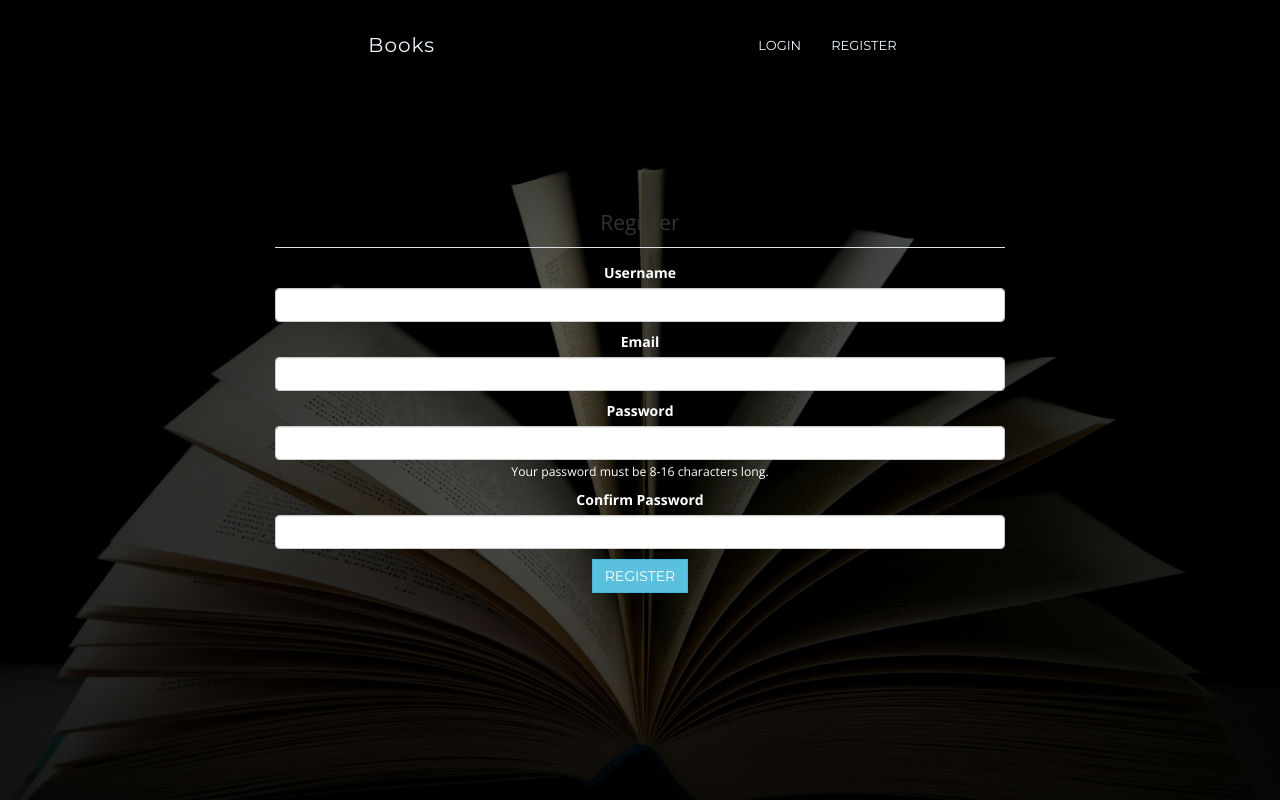
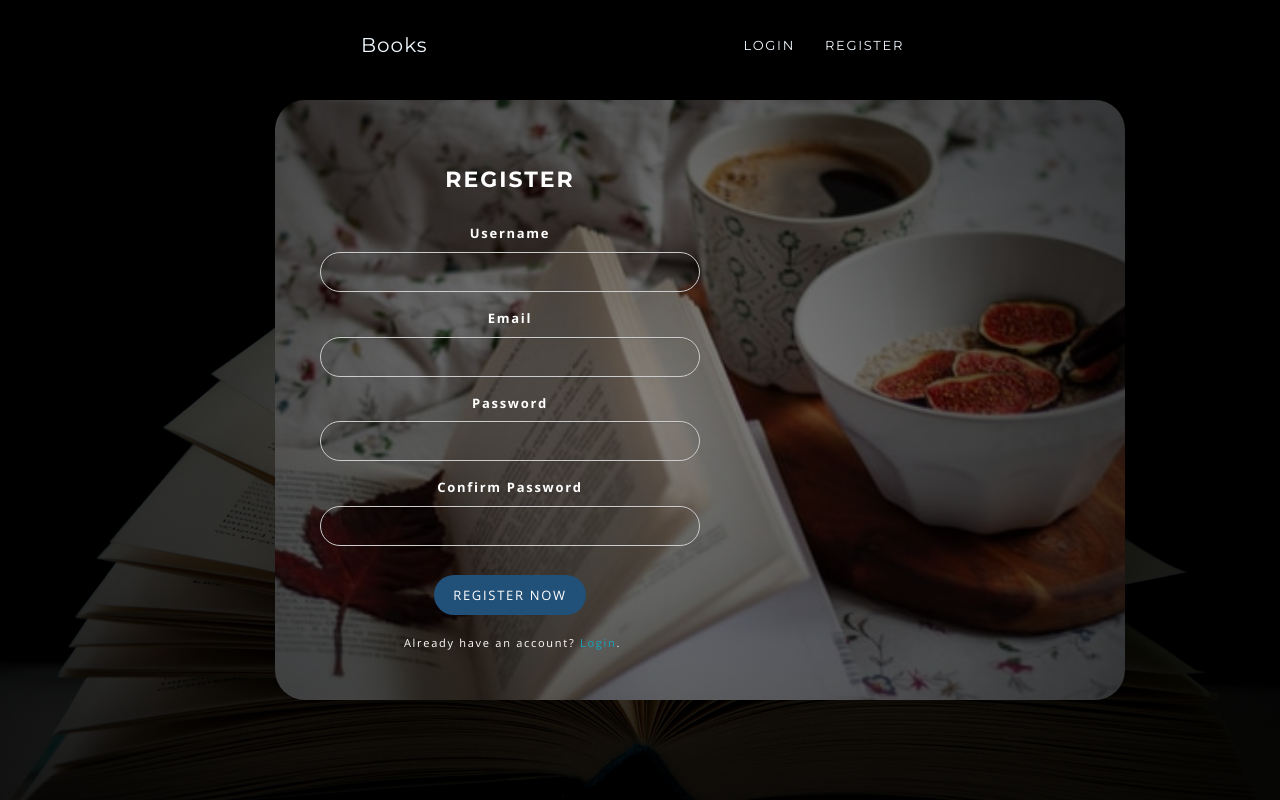
Before and after one commit to b-codex/Books, a Flask app: page /register in a window 1280 px wide. Run offline with Flask 2, Linux system fonts and the light colour scheme; some libraries are stand-ins or nearby versions.

Commit message:
style changes

```diff
--- /dev/null
+++ b/flask_app/static/css/form-style.css
@@ -0,0 +1,249 @@
+* {
+    -webkit-box-sizing: border-box;
+    -moz-box-sizing: border-box;
+    box-sizing: border-box;
+    letter-spacing: 1.7px;
+}
+
+body {
+    color: #666;
+    font-size: 13px;
+    margin: 0;
+}
+
+input,
+textarea,
+select,
+button {
+    color: #333;
+    font-size: 13px;
+}
+
+p,
+h1,
+h2,
+h3,
+h4,
+h5,
+h6,
+ul {
+    margin: 0;
+}
+
+img {
+    max-width: 100%;
+}
+
+ul {
+    padding-left: 0;
+    margin-bottom: 0;
+}
+
+a:hover {
+    text-decoration: none;
+}
+
+:focus {
+    outline: none;
+}
+
+.wrapper {
+    min-height: 100vh;
+    background-size: cover;
+    background-repeat: no-repeat;
+    display: flex;
+    align-items: center;
+}
+
+.inner {
+    min-width: 850px;
+    margin: auto;
+    padding-top: 68px;
+    padding-bottom: 48px;
+    background-image: radial-gradient(circle at 50% 50%, rgba(0, 0, 0, 0.46), rgba(0, 0, 0, 0.88)), url('../img/bg.jpg');
+    background-repeat: no-repeat;
+    background-size: contain;
+    background-attachment: fixed;
+    background-position: center center;
+}
+
+.inner h3 {
+    text-transform: uppercase;
+    font-size: 22px;
+    text-align: center;
+    margin-bottom: 32px;
+    color: #333;
+    letter-spacing: 2px;
+}
+
+form {
+    width: 50%;
+    padding-left: 45px;
+}
+
+.form-group {
+    display: flex;
+}
+
+.form-group .form-wrapper {
+    width: 50%;
+}
+
+.form-group .form-wrapper:first-child {
+    margin-right: 20px;
+}
+
+.form-wrapper {
+    margin-bottom: 17px;
+}
+
+.form-wrapper label {
+    margin-bottom: 9px;
+    display: block;
+}
+
+.form-control {
+    border: 1px solid #ccc;
+    display: block;
+    width: 100%;
+    height: 40px;
+    padding: 0 20px;
+    border-radius: 20px;
+    background: none;
+}
+
+.form-control:focus {
+    border: 1px solid #ae3c33;
+}
+
+select {
+    -moz-appearance: none;
+    -webkit-appearance: none;
+    cursor: pointer;
+    padding-left: 20px;
+}
+
+select option[value=""][disabled] {
+    display: none;
+}
+
+.button {
+    border: none;
+    width: 152px;
+    height: 40px;
+    margin: auto;
+    margin-top: 29px;
+    cursor: pointer;
+    display: flex;
+    align-items: center;
+    justify-content: center;
+    padding: 0;
+    background: #215079;
+    font-size: 13px;
+    color: #fff;
+    text-transform: uppercase;
+    border-radius: 20px;
+    overflow: hidden;
+    -webkit-transform: perspective(1px) translateZ(0);
+    transform: perspective(1px) translateZ(0);
+    box-shadow: 0 0 1px rgba(0, 0, 0, 0);
+    position: relative;
+    -webkit-transition-property: color;
+    transition-property: color;
+    -webkit-transition-duration: 0.5s;
+    transition-duration: 0.5s;
+}
+
+.button:before {
+    content: "";
+    position: absolute;
+    z-index: -1;
+    top: 0;
+    left: 0;
+    right: 0;
+    bottom: 0;
+    background: #337ab7;
+    -webkit-transform: scaleX(0);
+    transform: scaleX(0);
+    -webkit-transform-origin: 0 50%;
+    transform-origin: 0 50%;
+    -webkit-transition-property: transform;
+    transition-property: transform;
+    -webkit-transition-duration: 0.5s;
+    transition-duration: 0.5s;
+    -webkit-transition-timing-function: ease-out;
+    transition-timing-function: ease-out;
+}
+
+.button:hover:before {
+    -webkit-transform: scaleX(1);
+    transform: scaleX(1);
+    -webkit-transition-timing-function: cubic-bezier(0.52, 1.64, 0.37, 0.66);
+    transition-timing-function: cubic-bezier(0.52, 1.64, 0.37, 0.66);
+}
+
+.checkbox {
+    position: relative;
+}
+
+.checkbox label {
+    padding-left: 22px;
+    cursor: pointer;
+}
+
+.checkbox input {
+    position: absolute;
+    opacity: 0;
+    cursor: pointer;
+}
+
+.checkbox input:checked~.checkmark:after {
+    display: block;
+}
+
+.checkmark {
+    position: absolute;
+    top: 50%;
+    left: 0;
+    transform: translateY(-50%);
+    height: 12px;
+    width: 13px;
+    border-radius: 2px;
+    background-color: #ebebeb;
+    border: 1px solid #ccc;
+    color: #000;
+    font-size: 10px;
+    font-weight: bolder;
+}
+
+.checkmark:after {
+    position: absolute;
+    top: 50%;
+    left: 50%;
+    transform: translate(-50%, -50%);
+    display: none;
+    content: '\f26b';
+}
+
+@media (max-width: 991px) {
+    .inner {
+        min-width: 768px;
+    }
+}
+
+@media (max-width: 767px) {
+    .inner {
+        min-width: auto;
+        background: none;
+        padding-top: 0;
+        padding-bottom: 0;
+    }
+
+    form {
+        width: 100%;
+        padding-right: 15px;
+        padding-left: 15px;
+    }
+}
+
+/*# sourceMappingURL=style.css.map */
--- a/flask_app/templates/home.html
+++ b/flask_app/templates/home.html
@@ -169,7 +169,11 @@
                                     </a>
                                 </div>
                                 <div class="info w-100" style="padding-left: 3px;padding-right: 3px;">
-                                    <div class="card-header bg-transparent">{{ book[1] }}</div>
+                                    <div class="card-header bg-transparent">
+                                        <a href="{{ url_for('info', id=book[0]) }}">
+                                            {{ book[1] }}
+                                        </a>
+                                    </div>
                                     <div class="card-body text">
                                         <ul class="list-group list-group-flush">
                                             <li class="list-group-item">ISBN: {{ book[0] }}</li>
--- a/flask_app/templates/info.html
+++ b/flask_app/templates/info.html
@@ -172,7 +172,7 @@
                         <div class="card my-5">
                             <div class="content">
                                 <div class="img p-1">
-                                    <img src="{{ info['imgSrc'] }}" class="card-img-top" alt="" srcset="">
+                                    <img src="http://covers.openlibrary.org/b/isbn/{{ info['isbn'] }}-M.jpg" class="card-img-top" alt="" srcset="">
                                 </div>
                                 <div class="info w-100" style="padding-left: 3px;padding-right: 3px;">
                                     <div class="card-header bg-transparent">{{ info['title'] }}</div>
--- a/flask_app/templates/register.html
+++ b/flask_app/templates/register.html
@@ -17,6 +17,7 @@
 
     <!-- Custom CSS -->
     <link href="{{ url_for('static', filename='css/style.css') }}" rel="stylesheet">
+    <link href="{{ url_for('static', filename='css/form-style.css') }}" rel="stylesheet">
     <!-- Custom Fonts -->
     <link href="{{ url_for('static', filename='font-awesome/css/font-awesome.min.css') }}" rel="stylesheet"
         type="text/css">
@@ -87,14 +88,15 @@
             <div class="container">
                 <div class="row">
                     <div class="col-md-8 col-md-offset-2">
+                        <div class="wrapper">
 
+                            <div class="inner" style="border-radius: 30px;">
                                 <form action="" method="post">
                                     {{ form.hidden_tag() }}
+                                    <h3 class="text-white">Register</h3>
 
-                            <legend class="border-bottom mb-4 py-3 text-center">Register</legend>
-                            <div class="form-group mb-3">
-                                {{ form.username.label(class="form-label") }}
-
+                                    <div class="form-wrapper">
+                                        {{ form.username.label }}
                                         {% if(form.username.errors) %}
                                         {{ form.username(class="form-control is-invalid") }}
                                         <div class="invalid-feedback">
@@ -105,11 +107,9 @@
                                         {% else %}
                                         {{ form.username(class="form-control") }}
                                         {% endif %}
-
                                     </div>
-                            <div class="form-group mb-3">
-                                {{ form.email.label(class="form-label") }}
-
+                                    <div class="form-wrapper">
+                                        {{ form.email.label() }}
                                         {% if(form.email.errors) %}
                                         {{ form.email(class="form-control is-invalid") }}
                                         <div class="invalid-feedback">
@@ -121,7 +121,7 @@
                                         {{ form.email(class="form-control") }}
                                         {% endif %}
                                     </div>
-                            <div class="form-group mb-3">
+                                    <div class="form-wrapper">
                                         {{ form.password.label(class="form-label") }}
 
                                         {% if(form.password.errors) %}
@@ -134,12 +134,8 @@
                                         {% else %}
                                         {{ form.password(class="form-control") }}
                                         {% endif %}
-
-                                <div id="passwordHelpBlock" class="form-text text-white">
-                                    Your password must be 8-16 characters long.
                                     </div>
-                            </div>
-                            <div class="form-group mb-3">
+                                    <div class="form-wrapper">
                                         {{ form.confirm_password.label(class="form-label") }}
 
                                         {% if(form.confirm_password.errors) %}
@@ -153,14 +149,16 @@
                                         {{ form.confirm_password(class="form-control") }}
                                         {% endif %}
                                     </div>
-
-                            <div class="form-group mb-3">
-                                {{ form.submit(class="btn btn-info") }}
-                            </div>
-
-
+                                    <a href="{{ url_for('register') }}">
+                                        <button class="button">Register Now</button>
+                                    </a><br>
+                                    <small class="text-white ml-2">
+                                        Already have an account? <a href="{{ url_for('login') }}" class="link-info">Login</a>.
+                                    </small>
 
                                 </form>
+                            </div>
+                        </div>
 
 
                     </div>
```
Also changed, not shown: flask_app/templates/login.html (+20 -13 lines), flask_app/static/img/bg.jpg (added). Lines whose indentation alone changed are shown as unchanged.
